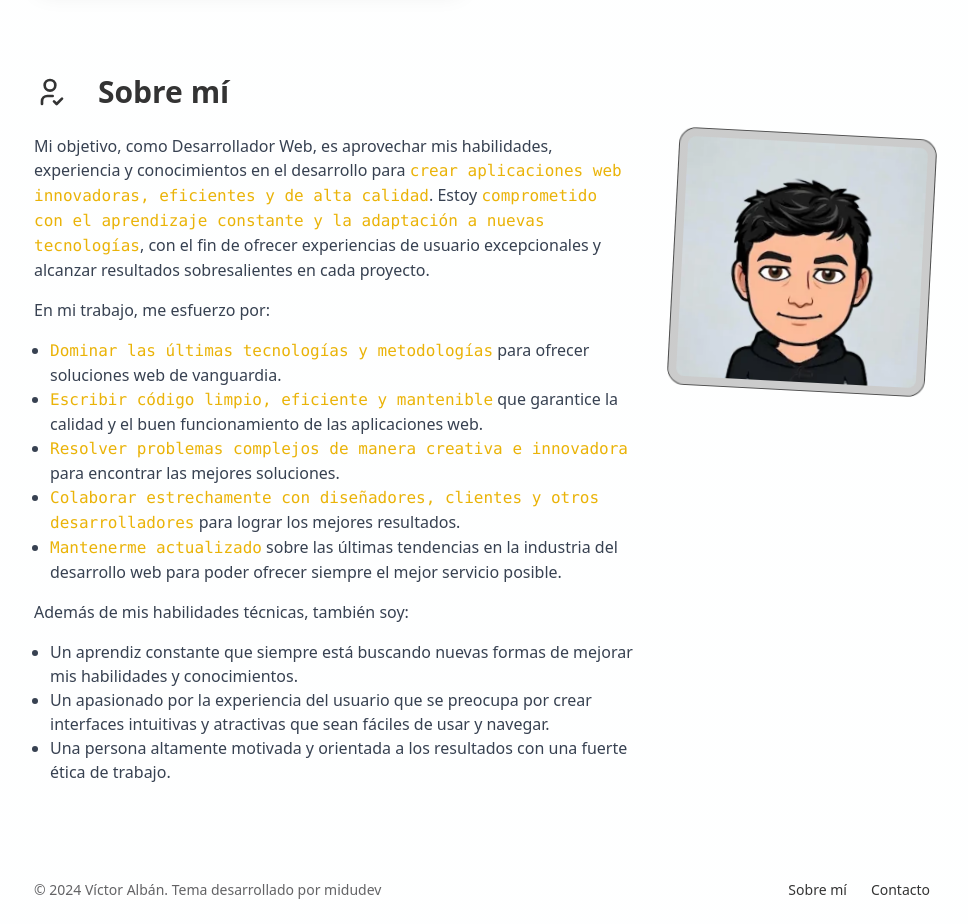
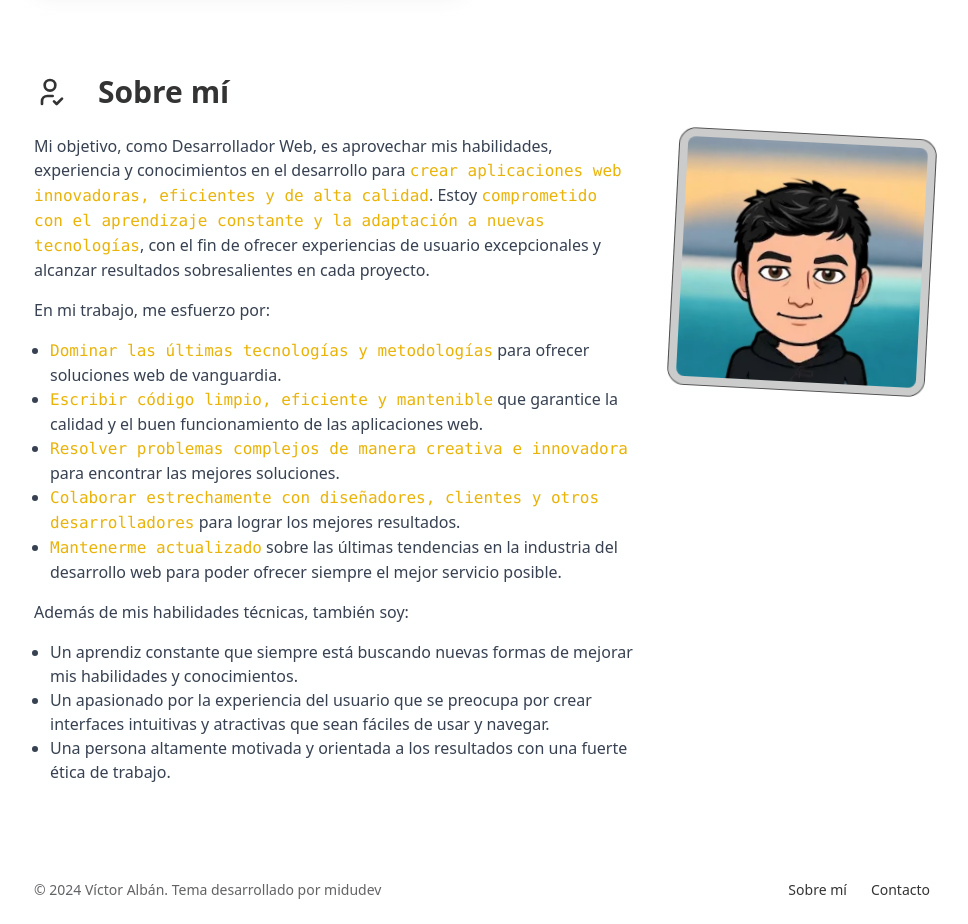
Before and after one commit to vicboss11/portfolio, an Astro site: page / in a window 1280 px wide. Shown: the part 2840-3764 px from the top of the page, without its empty margins (158-1126 px from the left). Built offline with nearby package versions, Linux system fonts and the light colour scheme; Astro itself is replaced by a stand-in of ours.

Commit message:
Update AboutMe component image source

```diff
--- a/src/components/AboutMe.astro
+++ b/src/components/AboutMe.astro
@@ -78,6 +78,6 @@ const personalImageAlt = 'Víctor Albán';
     alt={personalImageAlt}
     width="200"
     height="200"
-    src="/me.webp"
+    src="/me-beach.webp"
   />
 </article>
```
